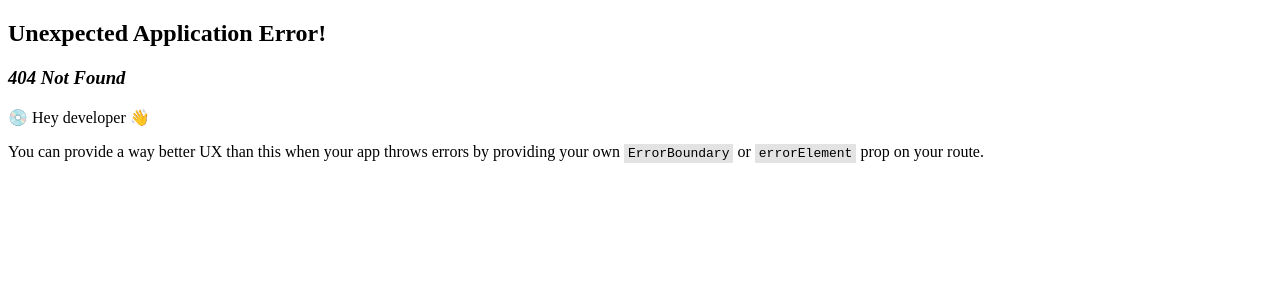
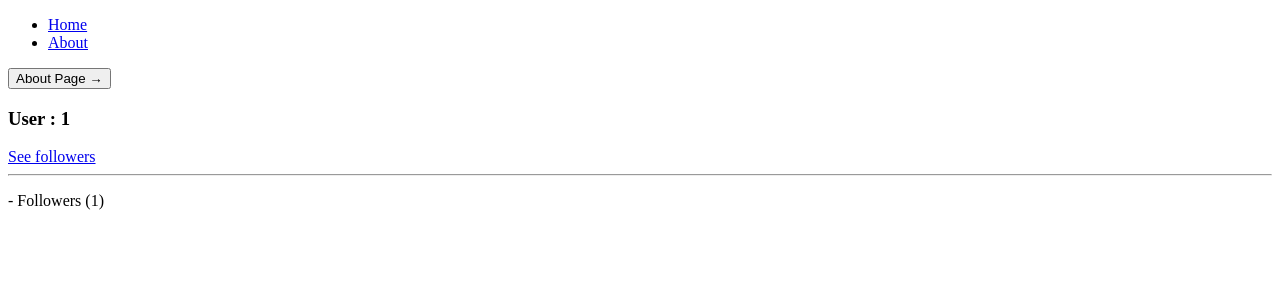
Before and after one commit to aui19f/react-masterclass, a React (Create React App) app: page /userlist/1/followers in a window 1280 px wide. Before the commit this address had no page. Shown: the top 300 px of the page. Built offline with nearby package versions, Linux system fonts and the light colour scheme.

Commit message:
그 외 자주쓰는 함수 사용

```diff
--- a/src/Router.tsx
+++ b/src/Router.tsx
@@ -1,7 +1,12 @@
 import { createBrowserRouter } from "react-router-dom";
 import App from "./App";
 import About from "./screens/About";
+import ComponentError from "./screens/ComponentError";
 import Home from "./screens/Home";
+import NotFound from "./screens/NotFound";
+import Followers from "./screens/users/Followers";
+import User from "./screens/users/User";
+import UserList from "./screens/users/UserList";
 
 const router = createBrowserRouter([
   {
@@ -11,12 +16,24 @@ const router = createBrowserRouter([
       {
         path: "",
         element: <Home />,
+        errorElement: <ComponentError />,
       },
       {
         path: "about",
         element: <About />,
       },
+      {
+        path: "userlist/:userId",
+        element: <User />,
+        children: [
+          {
+            path: "followers",
+            element: <Followers />,
+          },
+        ],
+      },
     ],
+    errorElement: <NotFound />,
   },
 ]);
 export default router;
--- a/src/components/Header.tsx
+++ b/src/components/Header.tsx
@@ -1,6 +1,10 @@
-import { Link } from "react-router-dom";
+import { Link, useNavigate } from "react-router-dom";
 
 export default function Header() {
+  const navigate = useNavigate();
+  const onAboutClick = () => {
+    navigate("/about");
+  };
   return (
     <header>
       <ul>
@@ -11,6 +15,7 @@ export default function Header() {
           <Link to={"/about"}>About</Link>
         </li>
       </ul>
+      <button onClick={onAboutClick}>About Page → </button>
     </header>
   );
 }
--- /dev/null
+++ b/src/screens/ComponentError.tsx
@@ -0,0 +1,7 @@
+export default function ComponentError() {
+  return (
+    <>
+      <p>Component Error Page</p>
+    </>
+  );
+}
--- /dev/null
+++ b/src/screens/NotFound.tsx
@@ -0,0 +1,8 @@
+export default function NotFound() {
+  return (
+    <>
+      <h1>404</h1>
+      <p>Not Found Page</p>
+    </>
+  );
+}
--- /dev/null
+++ b/src/screens/users/Followers.tsx
@@ -0,0 +1,9 @@
+import { useOutletContext } from "react-router";
+
+interface IFollowers {
+  userId: string;
+}
+export default function Followers() {
+  const { userId } = useOutletContext<IFollowers>();
+  return <p>- Followers ({userId})</p>;
+}
--- /dev/null
+++ b/src/screens/users/User.tsx
@@ -0,0 +1,20 @@
+import { Outlet, useParams } from "react-router";
+import { Link } from "react-router-dom";
+
+export default function User() {
+  const { userId } = useParams();
+
+  return (
+    <>
+      <h3>User : {userId}</h3>
+      <Link to="followers">See followers</Link>
+      <hr />
+
+      <Outlet
+        context={{
+          userId: userId,
+        }}
+      />
+    </>
+  );
+}
--- /dev/null
+++ b/src/screens/users/UserList.tsx
@@ -0,0 +1,7 @@
+export default function UserList() {
+  return (
+    <>
+      <h3>User List</h3>
+    </>
+  );
+}
```
Also changed, not shown: src/db.ts (added, +10 -0 lines).
